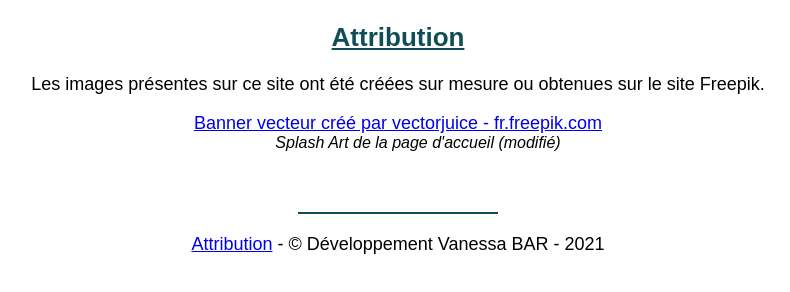
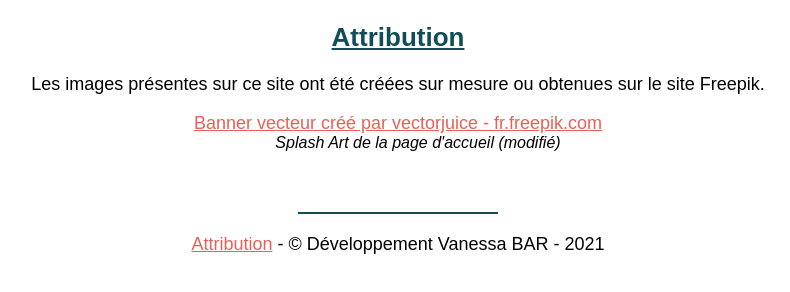
Before and after one commit to crouaire/crouaire.github.io, a plain HTML site: page attribution.html in a window 1280 px wide. Shown: the whole page, without its empty margins (242-1032 px from the left). Drawn offline with Linux system fonts and the light colour scheme.

Commit message:
Ajout de jolis liens

```diff
--- a/common.css
+++ b/common.css
@@ -17,6 +17,10 @@ h2 {
 dd {
 	font-style: italic;
 	font-size: 16px;
+}
+
+a {
+	color: #e9605a;
 }
 
 .center {
```
Also changed, not shown: index.html (+1 -1 lines).
